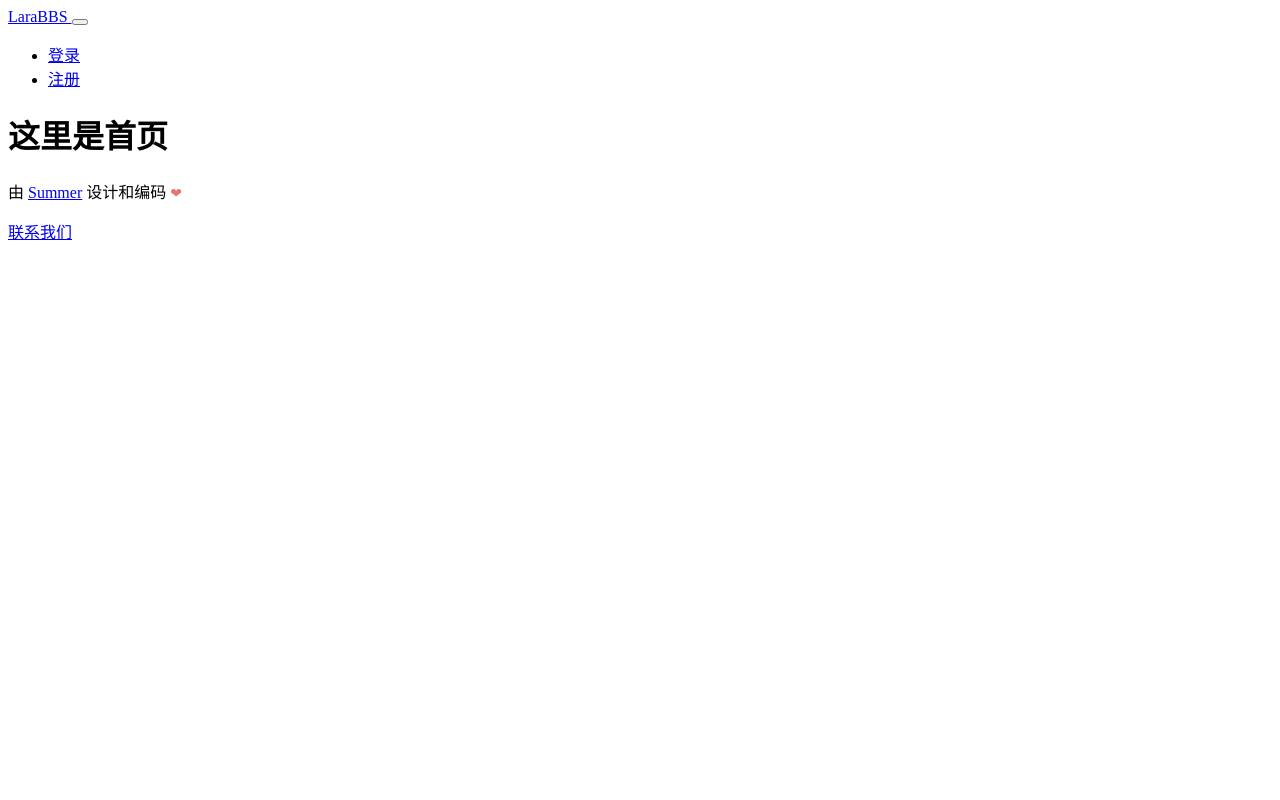
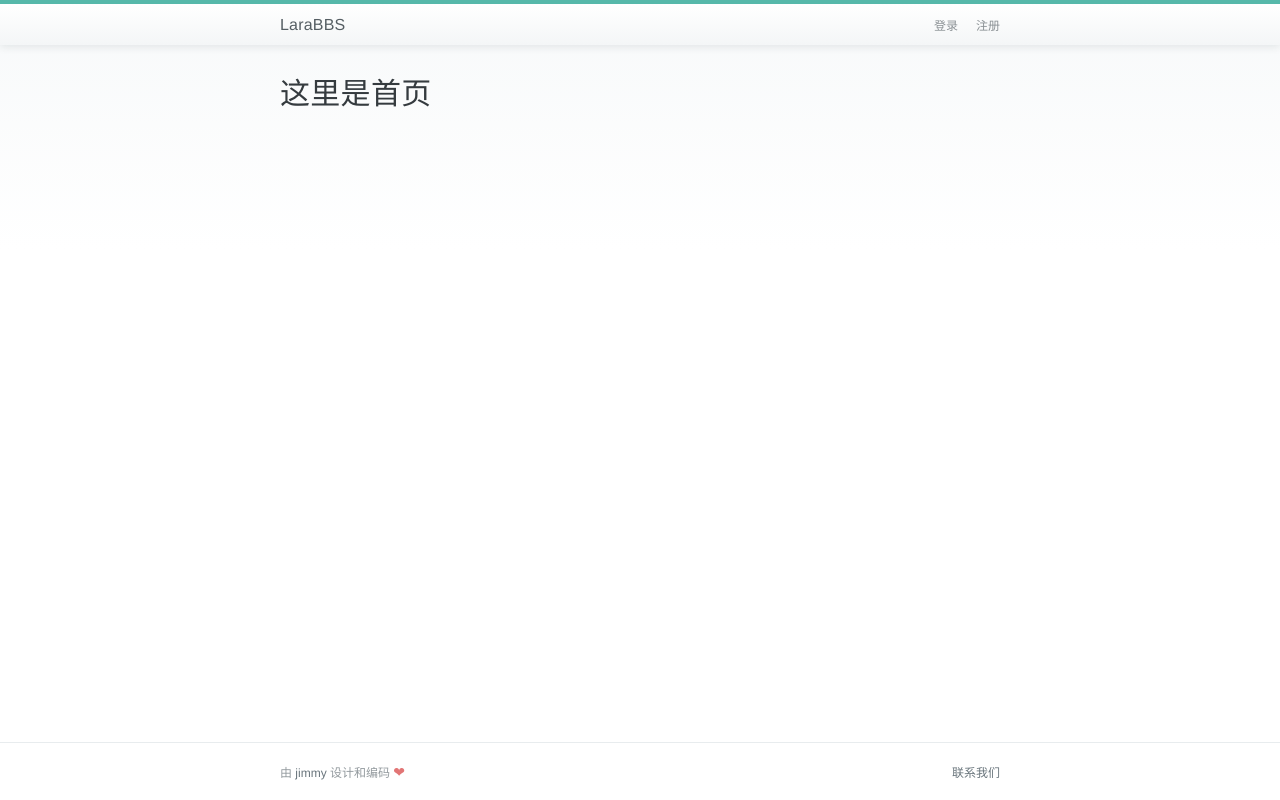
Before and after one commit to chenglianjie-code/laravelBass, a Laravel app: page / in a window 1280 px wide. Run offline with Laravel 9, Linux system fonts and the light colour scheme.

Commit message:
feat: 样式调整

```diff
--- a/resources/views/layouts/_footer.blade.php
+++ b/resources/views/layouts/_footer.blade.php
@@ -1,9 +1,9 @@
 <footer class="footer">
   <div class="container">
     <p class="float-start">
-      由 <a href="http://weibo.com/u/1837553744?is_hot=1" target="_blank">Summer</a> 设计和编码 <span style="color: #e27575;font-size: 14px;">❤</span>
+      由 <a href="https://www.weibo.com/u/7922381659" target="_blank">jimmy</a> 设计和编码 <span style="color: #e27575;font-size: 14px;">❤</span>
     </p>
 
-    <p class="float-end"><a href="mailto:name@email.com">联系我们</a></p>
+    <p class="float-end"><a href="1303842899@qq.com">联系我们</a></p>
   </div>
 </footer>
--- a/resources/views/layouts/app.blade.php
+++ b/resources/views/layouts/app.blade.php
@@ -12,16 +12,16 @@
   <title>@yield('title', 'LaraBBS') - Laravel 进阶教程</title>
 
   <!-- Styles -->
-  {{-- <link href="{{ mix('css/app.css') }}" rel="stylesheet"> --}}
+  <link href="{{ asset('css/app.css') }}" rel="stylesheet">
 
 </head>
 
 <body>
-  <div id="app" >
+  <div id="app">
 
     @include('layouts._header')
 
-    <div class="container">
+    <div class="container page-container">
 
       @include('shared._messages')
 
```
Also changed, not shown: public/css/app.css (added).
